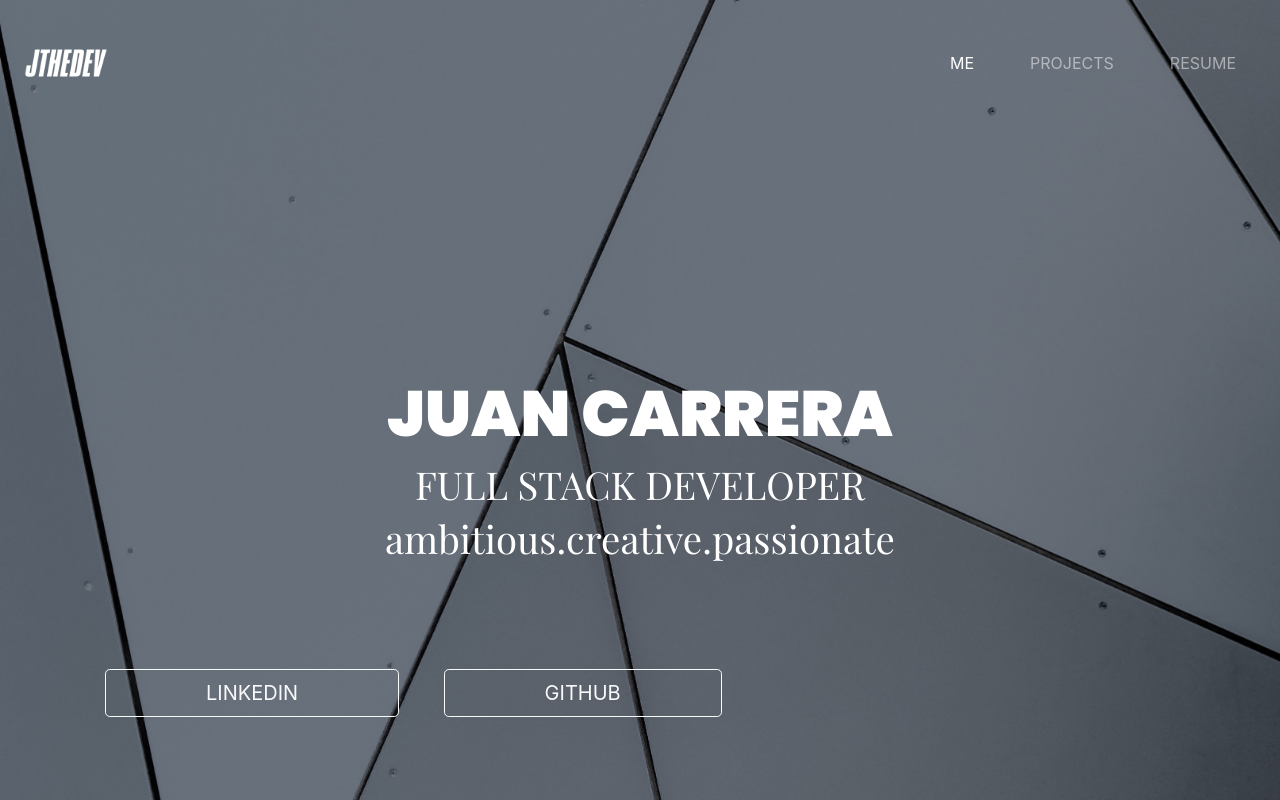
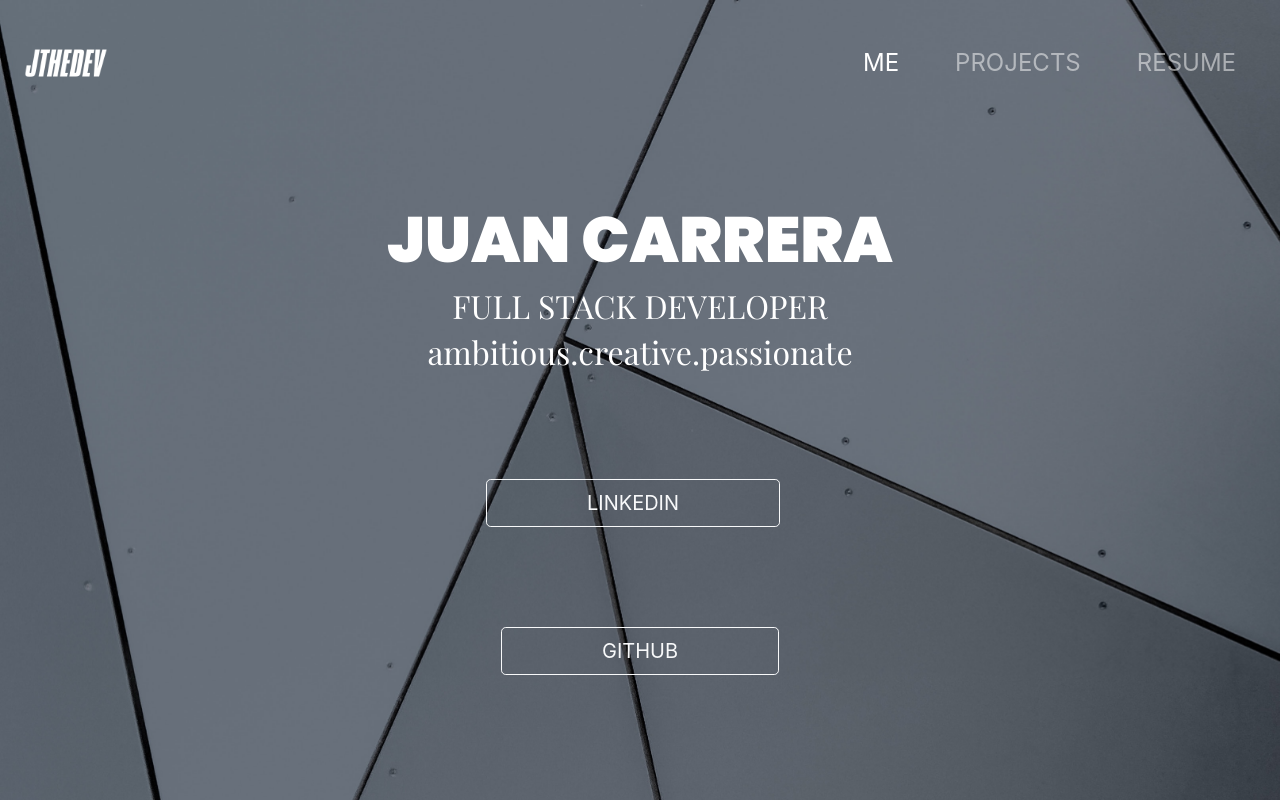
Before and after one commit to c-juan/c-juan.github.io, a plain HTML site: page index.html in a window 1280 px wide. Drawn offline with nearby package versions, Linux system fonts and the light colour scheme.

Commit message:
Fixing buttons

```diff
--- a/index.html
+++ b/index.html
@@ -56,11 +56,12 @@
 				<h2 id="adjs">ambitious.creative.passionate</h2>
 				</div>
             </div>
-            <div class="row" id="btns">
-				<div class="col">
-                    <button type="button" class="btn btn-outline-light btn-lg" onclick="linkden()">LINKEDIN</button>
+            <div class="row">
+				<div class="col-md">
+					<button type="button" class="btn btn-outline-light btn-lg" onclick="linkden()">LINKEDIN</button>
+				<div class="col-md">
 					<button type="button" class="btn btn-outline-light btn-lg"onclick="github()">GITHUB</button>
-				<div class="col"></div>
+				</div>
             </div>
     </div>
 
--- a/stylesheet.css
+++ b/stylesheet.css
@@ -10,6 +10,7 @@ body,html{
 }
 
 .btn{
+    justify-self: center;
     padding-left: 100px;
     padding-right: 100px;
     margin-top: 100px;
@@ -24,17 +25,8 @@ body,html{
 
 }
 
-/* .header{
-font-size: 23px;
-color: white;
-background: transparent;
-text-decoration: none;
-padding-right: 100px;
-padding-left: 100px;
-} */
-
-
 .navbar-nav > li{
+    font-size: 3vh;
     padding-left:20px;
     padding-right:20px;
   }
@@ -56,7 +48,7 @@ a:hover{
 
     text-align: center;
     color: rgb(255, 255, 255);
-    padding-top: 250px;
+    margin-top: 15%;
     font-size: 5vmax;
     font-family: 'Poppins', sans-serif;
 }
@@ -65,14 +57,20 @@ a:hover{
 
         text-align: center;
         color: white;
-        font-size: 3vmax;
+        font-size: 2.5vmax;
         font-family: 'Playfair Display', serif;
 
 }
 
-/* html {
-    background: url(headerpic.jpg) no-repeat center center fixed;
-    background-size: cover;
-    height: 100%;
-    overflow: hidden;
-  } */
+.container{
+    justify-content: center;
+    justify-items: center;
+    margin: 0 auto;
+}
+
+
+/* btns{
+    display: flex;
+    justify-items: center;
+    justify-content: center;
+} */
```
Also changed, not shown: aboutme.html (+16 -4 lines).
